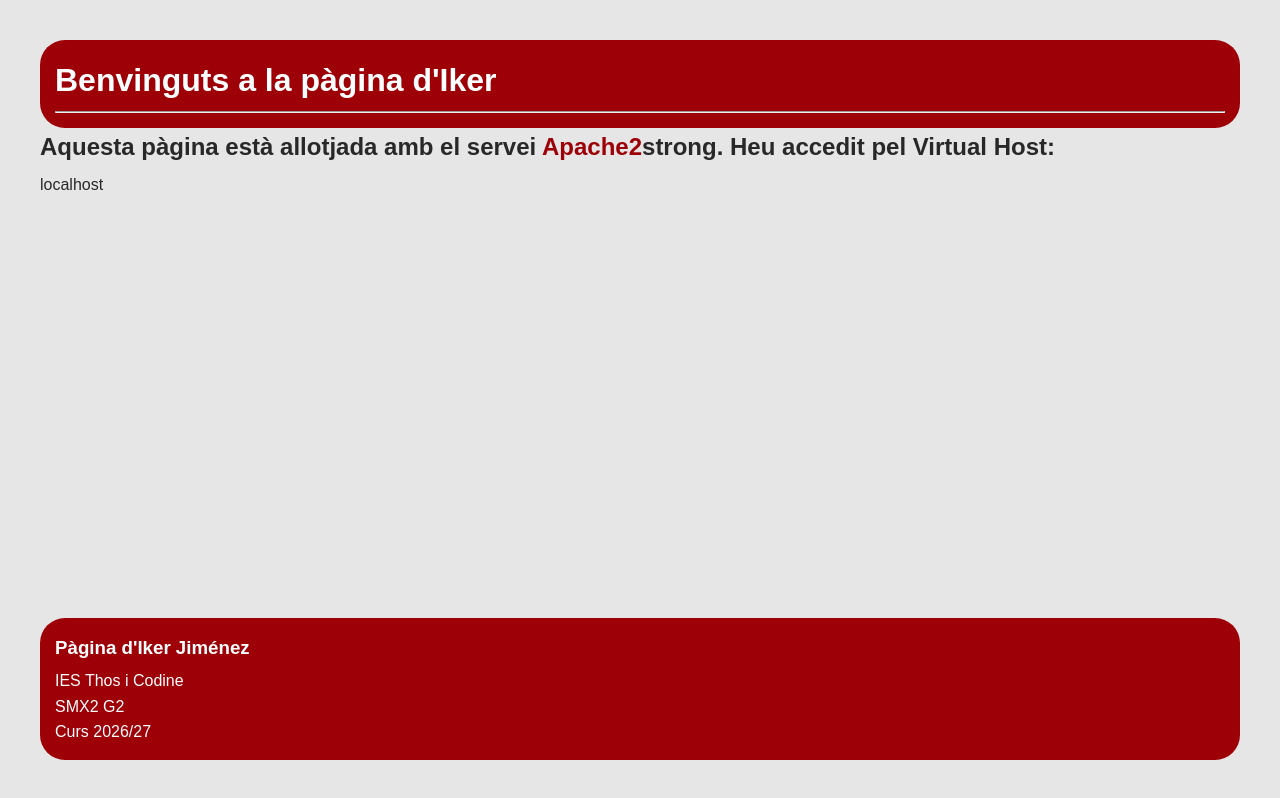
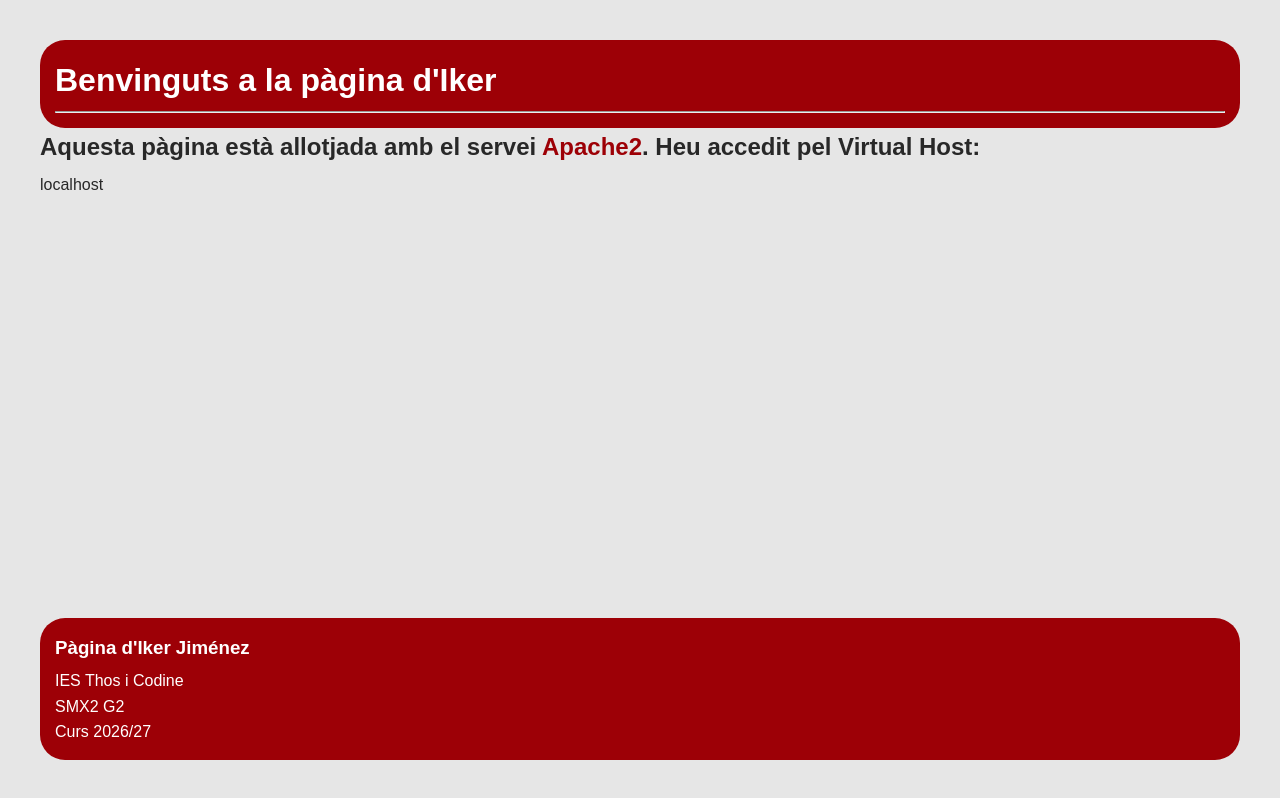
Before and after one commit to ikerjigo/debian-setup, a plain HTML site: page apache/index.html in a window 1280 px wide. Drawn offline with Linux system fonts and the light colour scheme; files that its build step writes are made by us from their sources.

Commit message:
Update index.html

```diff
--- a/apache/index.html
+++ b/apache/index.html
@@ -15,7 +15,7 @@
 	<hr>
     </header>
     <main>
-	<h2>Aquesta pàgina està allotjada amb el servei <strong>Apache2</strong>strong. Heu accedit pel Virtual Host:</h2>
+	<h2>Aquesta pàgina està allotjada amb el servei <strong>Apache2</strong>. Heu accedit pel Virtual Host:</h2>
 	<div id="hostname"></div>
 	<script>
     	    const hostname = window.location.hostname;
```
